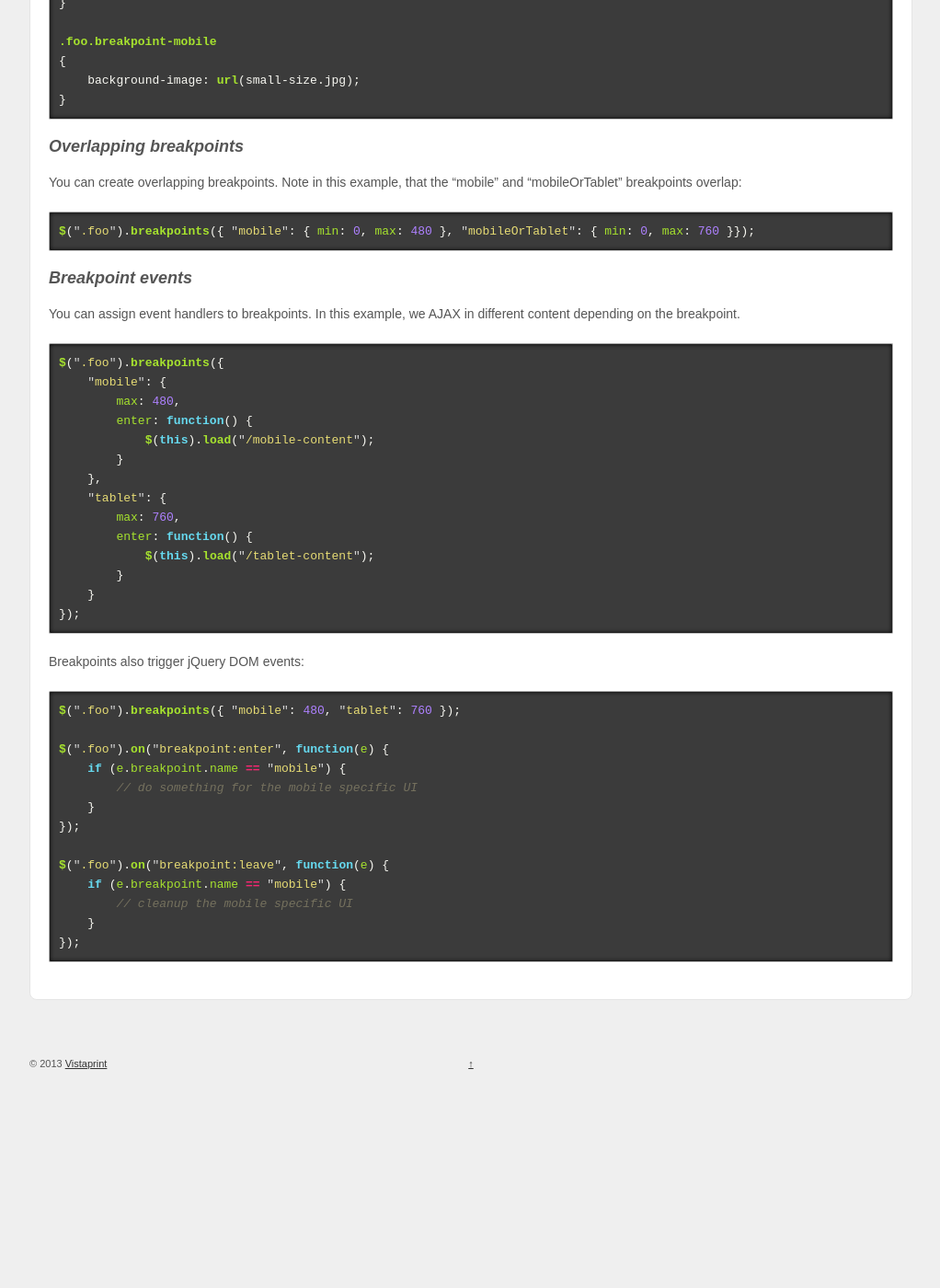
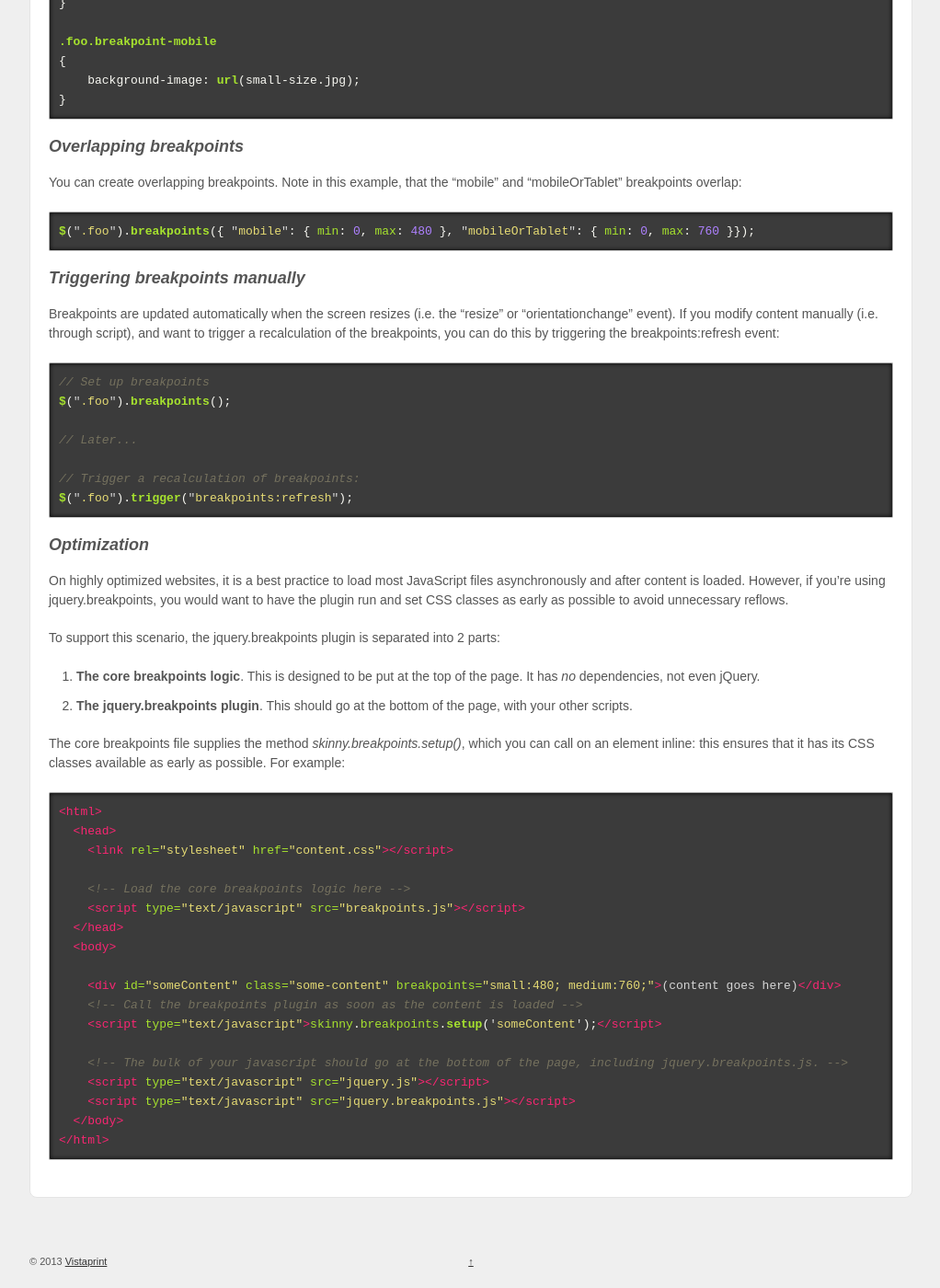
Before and after one commit to vistaprint/SkinnyJS, a Jekyll site: the page built from site/jquery.breakpoints.md, in a window 1280 px wide and 1400 px high, scrolled down 831 px. Shown: the whole window at 92% size, without its empty margins (128-1150 px from the left). Built offline with Jekyll 4.4.1, drawn with Linux system fonts in a browser that asks for light colours; before the commit the page ends 2016 px from its top, so only the background shows below that.

Commit message:
Breakpoints documentation and clarifying responsibilities

```diff
--- a/site/javascripts/dependency-tree.js
+++ b/site/javascripts/dependency-tree.js
@@ -1,9 +1,12 @@
 var dependencyTree = {
+    "breakpoints": {
+        deps: []
+    },
     "date-parse": {
         deps: []
     },
     "jquery.breakpoints": {
-        deps: ["jquery.delimitedString"]
+        deps: ["breakpoints"]
     },
     "jquery.clientRect": {
         deps: []
--- a/site/jquery.breakpoints.md
+++ b/site/jquery.breakpoints.md
@@ -47,41 +47,48 @@ You can create overlapping breakpoints. Note in this example, that the "mobile"
 $(".foo").breakpoints({ "mobile": { min: 0, max: 480 }, "mobileOrTablet": { min: 0, max: 760 }});
 {% endhighlight %}
 
-#### Breakpoint events
+#### Triggering breakpoints manually
 
-You can assign event handlers to breakpoints. In this example, we AJAX in different content depending on the breakpoint.
+Breakpoints are updated automatically when the screen resizes (i.e. the "resize" or "orientationchange" event). If you modify content manually (i.e. through script), and want to trigger a recalculation of the breakpoints, you can do this by triggering the breakpoints:refresh event:
 
 {% highlight javascript %}
-$(".foo").breakpoints({
-    "mobile": {
-        max: 480,
-        enter: function() {
-            $(this).load("/mobile-content");
-        }
-    },
-    "tablet": {
-        max: 760,
-        enter: function() {
-            $(this).load("/tablet-content");
-        }
-    }
-});
+// Set up breakpoints
+$(".foo").breakpoints();
+
+// Later...
+
+// Trigger a recalculation of breakpoints:
+$(".foo").trigger("breakpoints:refresh");
 {% endhighlight %}
 
-Breakpoints also trigger jQuery DOM events:
+#### Optimization
 
-{% highlight javascript %}
-$(".foo").breakpoints({ "mobile": 480, "tablet": 760 });
+On highly optimized websites, it is a best practice to load most JavaScript files asynchronously and after content is loaded. However, if you're using jquery.breakpoints, you would want to have the plugin run and set CSS classes as early as possible to avoid unnecessary reflows.
 
-$(".foo").on("breakpoint:enter", function(e) {
-    if (e.breakpoint.name == "mobile") {
-        // do something for the mobile specific UI
-    }
-});
+To support this scenario, the jquery.breakpoints plugin is separated into 2 parts:
 
-$(".foo").on("breakpoint:leave", function(e) {
-    if (e.breakpoint.name == "mobile") {
-        // cleanup the mobile specific UI
-    }
-});
+1. **The core breakpoints logic**. This is designed to be put at the top of the page. It has *no* dependencies, not even jQuery.
+2. **The jquery.breakpoints plugin**. This should go at the bottom of the page, with your other scripts.
+
+The core breakpoints file supplies the method *skinny.breakpoints.setup()*, which you can call on an element inline: this ensures that it has its CSS classes available as early as possible. For example:
+
+{% highlight html %}
+<html>
+  <head>
+    <link rel="stylesheet" href="content.css"></script>
+
+    <!-- Load the core breakpoints logic here -->
+    <script type="text/javascript" src="breakpoints.js"></script>
+  </head>
+  <body>
+
+    <div id="someContent" class="some-content" breakpoints="small:480; medium:760;">(content goes here)</div>
+    <!-- Call the breakpoints plugin as soon as the content is loaded -->
+    <script type="text/javascript">skinny.breakpoints.setup('someContent');</script>
+
+    <!-- The bulk of your javascript should go at the bottom of the page, including jquery.breakpoints.js. -->
+    <script type="text/javascript" src="jquery.js"></script>
+    <script type="text/javascript" src="jquery.breakpoints.js"></script>
+  </body>
+</html>
 {% endhighlight %}
```
Also changed, not shown: js/jquery.breakpoints.js (+23 -4 lines).
